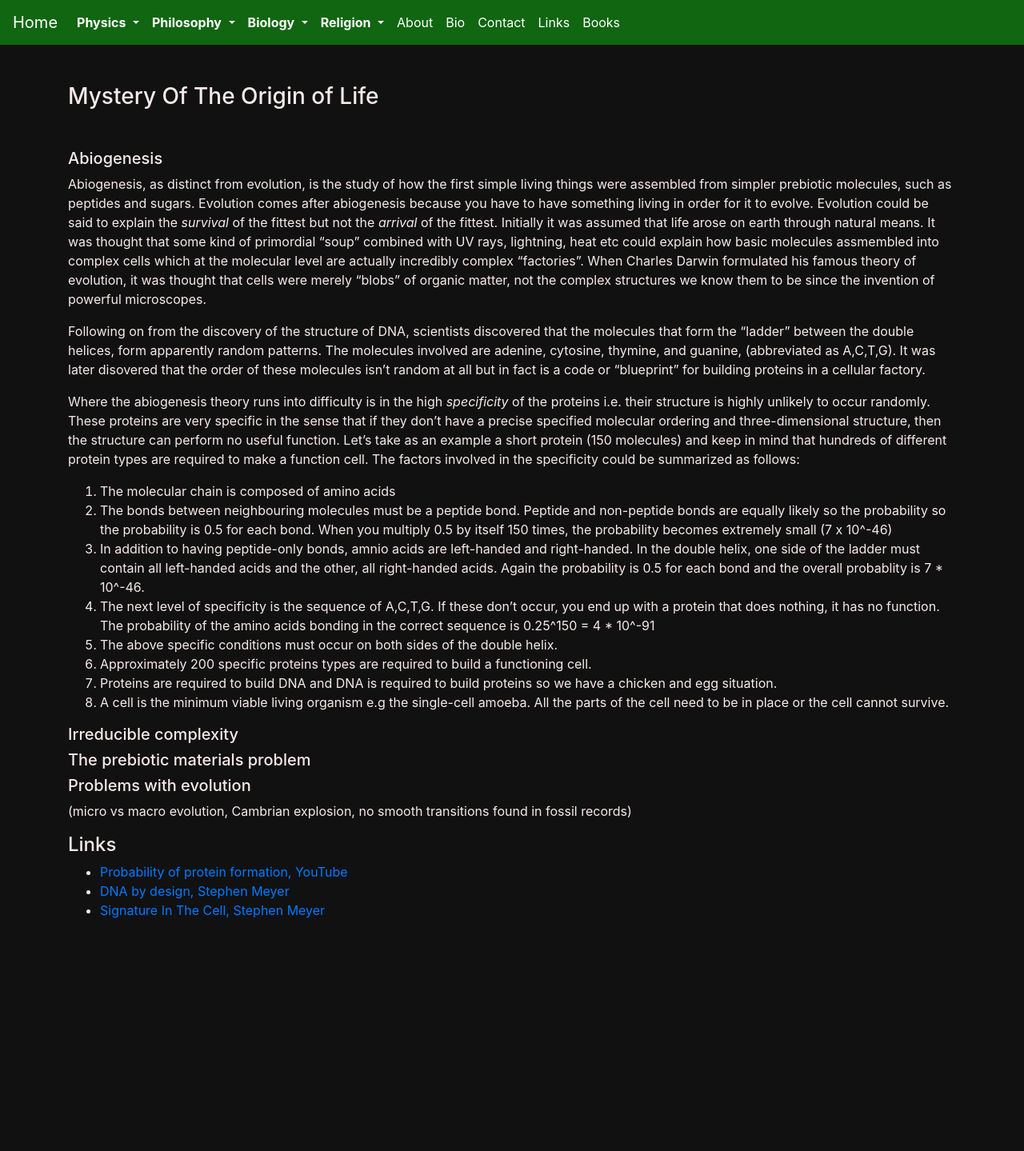
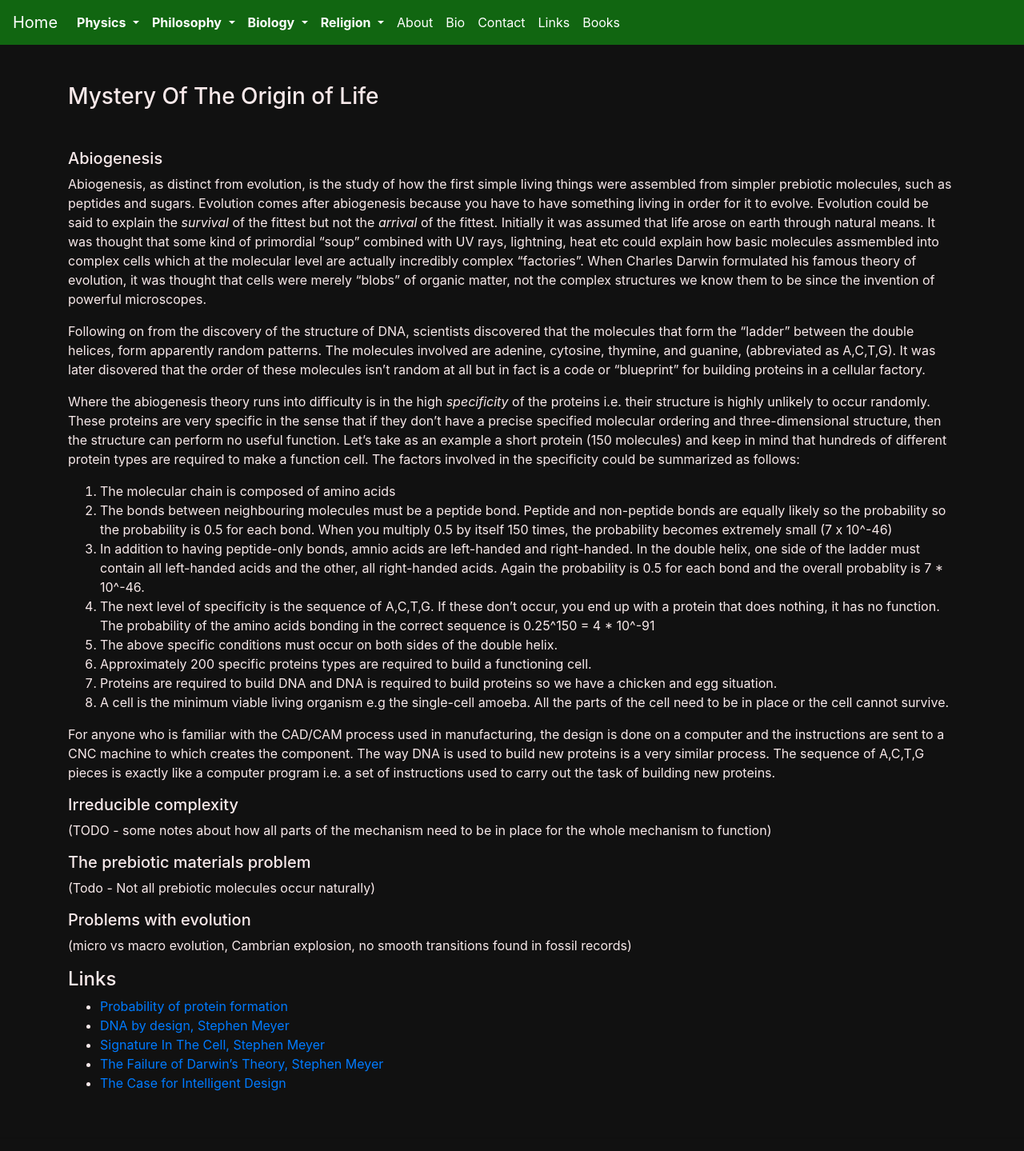
Before and after one commit to nekelly/nekelly.github.io, a Jekyll site: the page built from pages/origin_of_life.md, in a window 1280 px wide. Shown: the whole page at 80% size. Built offline with Jekyll 4.4.1, drawn with Linux system fonts in a browser that asks for light colours; our own code applies the rules of GitHub Pages for plain Markdown files; before the commit the page ends 1223 px from its top, so only the background shows below that.

Commit message:
Updated origing of life page

```diff
--- a/pages/origin_of_life.md
+++ b/pages/origin_of_life.md
@@ -35,15 +35,22 @@ The probability of the amino acids bonding in the correct sequence is 0.25^150 =
 7. Proteins are required to build DNA and DNA is required to build proteins so we have a chicken and egg situation.
 8. A cell is the minimum viable living organism e.g the single-cell amoeba. All the parts of the cell need to be in place or the cell cannot survive.
 
-
+For anyone who is familiar with the CAD/CAM process used in manufacturing, the design is done on a computer and the instructions are sent to a CNC
+machine to which creates the component. The way DNA is used to build new proteins is a very similar process. The sequence of A,C,T,G pieces is exactly
+like a computer program i.e. a set of instructions used to carry out the task of building new proteins.
 
 
 ##### Irreducible complexity
+(TODO - some notes about how all parts of the mechanism need to be in place for the whole mechanism to function)
+
 ##### The prebiotic materials problem
+(Todo - Not all prebiotic molecules occur naturally)
 ##### Problems with evolution
 (micro vs macro evolution, Cambrian explosion, no smooth transitions found in fossil records)
 
 #### Links
-- [Probability of protein formation, YouTube](https://www.youtube.com/watch?v=W1_KEVaCyaA)
+- [Probability of protein formation](https://www.youtube.com/watch?v=W1_KEVaCyaA)
 - [DNA by design, Stephen Meyer](https://www.youtube.com/watch?v=16ZF-9ZjPAU)
 - [Signature In The Cell, Stephen Meyer](https://www.youtube.com/watch?v=eW6egHV6jAw)
+- [The Failure of Darwin's Theory, Stephen Meyer](https://www.youtube.com/watch?v=pZyRgYZe6tM)
+- [The Case for Intelligent Design](https://www.youtube.com/watch?v=vl802lHAk5Y)
```
